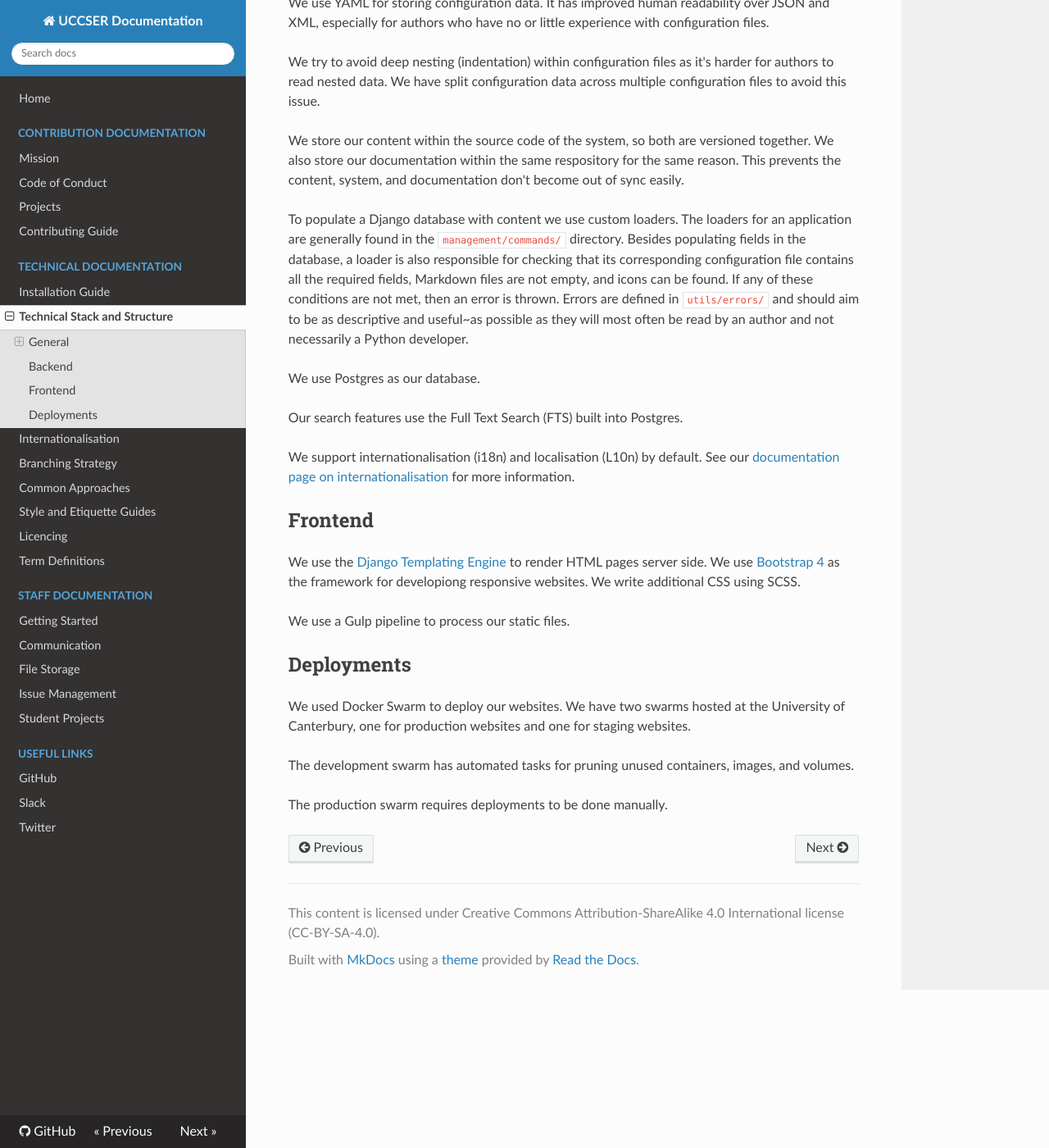
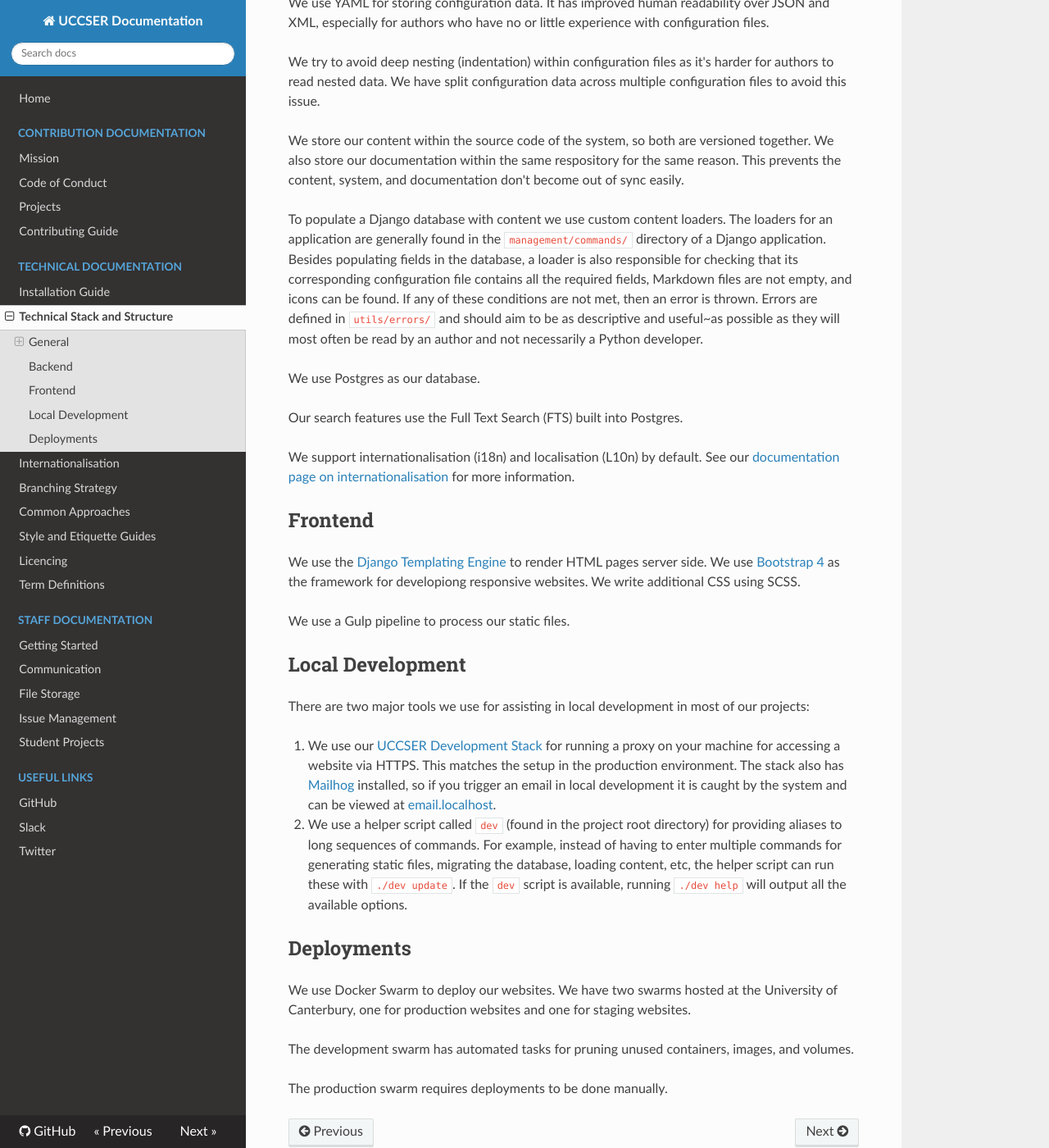
Before and after one commit to uccser/uccser.github.io, an MkDocs documentation site: the page built from docs/technical-documentation/technical-stack-structure.md, in a window 1280 px wide and 1400 px high, scrolled down 1462 px. Shown: the whole window at 82% size. Built offline with MkDocs 1.6.1, drawn with Linux system fonts in a browser that asks for light colours; nearby versions of some CDN libraries.

Commit message:
Add details around local development tools

```diff
--- a/docs/technical-documentation/technical-stack-structure.md
+++ b/docs/technical-documentation/technical-stack-structure.md
@@ -54,8 +54,8 @@ We store our content within the source code of the system, so both are versioned
 We also store our documentation within the same respository for the same reason.
 This prevents the content, system, and documentation don't become out of sync easily.
 
-To populate a Django database with content we use custom loaders.
-The loaders for an application are generally found in the `management/commands/` directory.
+To populate a Django database with content we use custom content loaders.
+The loaders for an application are generally found in the `management/commands/` directory of a Django application.
 Besides populating fields in the database, a loader is also responsible for checking that its corresponding configuration file contains all the required fields, Markdown files are not empty, and icons can be found.
 If any of these conditions are not met, then an error is thrown.
 Errors are defined in `utils/errors/` and should aim to be as descriptive and useful~as possible as they will most often be read by an author and not necessarily a Python developer.
@@ -75,9 +75,20 @@ We write additional CSS using SCSS.
 
 We use a Gulp pipeline to process our static files.
 
+## Local Development
+
+There are two major tools we use for assisting in local development in most of our projects:
+
+1. We use our [UCCSER Development Stack](https://github.com/uccser/uccser-development-stack) for running a proxy on your machine for accessing a website via HTTPS.
+   This matches the setup in the production environment.
+   The stack also has [Mailhog](https://github.com/mailhog/MailHog) installed, so if you trigger an email in local development it is caught by the system and can be viewed at [email.localhost](https://email.localhost/).
+2. We use a helper script called `dev` (found in the project root directory) for providing aliases to long sequences of commands.
+   For example, instead of having to enter multiple commands for generating static files, migrating the database, loading content, etc, the helper script can run these with `./dev update`.
+   If the `dev` script is available, running `./dev help` will output all the available options.
+
 ## Deployments
 
-We used Docker Swarm to deploy our websites.
+We use Docker Swarm to deploy our websites.
 We have two swarms hosted at the University of Canterbury, one for production websites and one for staging websites.
 
 The development swarm has automated tasks for pruning unused containers, images, and volumes.
```
Also changed, not shown: docs/technical-documentation/installation-guide.md (+1 -1 lines).
